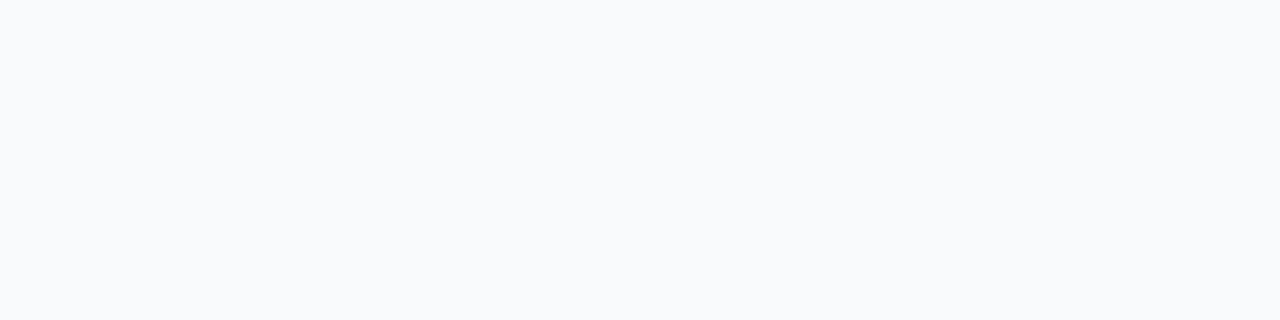
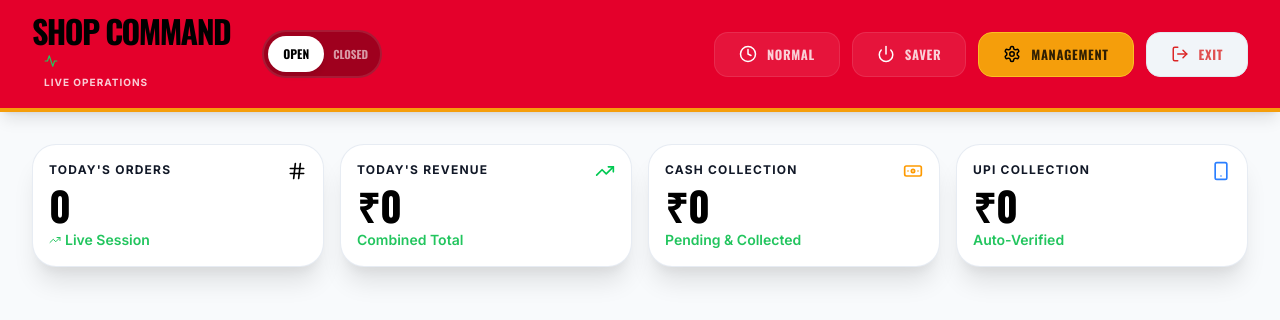
Before and after one commit to omgarkal359-gif/Smart-Bite, a React (Vite) app: page /vendor/1 in a window 1280 px wide. Before the commit this address had no page. Shown: the top 320 px of the page. Built offline with nearby package versions, Linux system fonts and the light colour scheme; sample sign-in values are in the browser's storage.

Commit message:
feat: implement multi-role authentication flow, including login pages, vendor dashboards, and checkout components.

```diff
--- a/src/App.jsx
+++ b/src/App.jsx
@@ -34,6 +34,7 @@ function App() {
         </Route>
 
         <Route path="/vendor" element={<VendorDashboard />} />
+        <Route path="/vendor/:shopId" element={<VendorDashboard />} />
         <Route path="/owner/dashboard" element={<Navigate to="/vendor" replace />} />
         <Route path="/board" element={<PublicOrderBoard />} />
         <Route path="/admin" element={<AdminControlCenter />} />
--- a/src/pages/LoginPage.jsx
+++ b/src/pages/LoginPage.jsx
@@ -1,6 +1,7 @@
 import React, { useState, useEffect } from 'react';
 import { Eye, EyeOff, User, Lock, Store, Mail, Phone, Loader2, CheckCircle2 } from 'lucide-react';
 import { useNavigate } from 'react-router-dom';
+import { SHOPS } from '../data/foodCourtDB';
 import './LoginPage.css'; // Importing pure CSS
 
 const LoginPage = () => {
@@ -76,11 +77,18 @@ const LoginPage = () => {
       setTimeout(() => {
         const normalizedRole = role === 'Shop Owner' ? 'owner' : role === 'Student' ? 'student' : 'guest';
 
-        // --- RESTRICTED VENDOR LOGIN ---
+        // --- RESTRICTED VENDOR LOGIN (Relaxed for Demo) ---
         if (role === 'Shop Owner') {
-          if (shopId !== '1111111111' || password !== '12345') {
+          const shopExists = SHOPS.some(s => s.id === shopId);
+          if (!shopExists && shopId !== '1111111111') {
             setIsLoading(false);
-            setErrorMsg('Invalid Vendor Credentials. Access Denied.');
+            setErrorMsg('Invalid Vendor Credentials. Shop ID not found.');
+            return;
+          }
+          // Allow '12345' as a universal demo password
+          if (password !== '12345') {
+            setIsLoading(false);
+            setErrorMsg('Incorrect Password.');
             return;
           }
         }
--- a/src/pages/ShopDirectory.jsx
+++ b/src/pages/ShopDirectory.jsx
@@ -220,6 +220,16 @@ const ShopDirectory = () => {
                               <Clock size={10} /> +{shop.waitTime}m
                             </span>
                           )}
+
+                          <button
+                            className="bg-navy-900 text-white text-[10px] font-black px-3 py-1 rounded-full uppercase tracking-tighter hover:bg-accent-amber hover:text-navy-900 transition-colors z-10"
+                            onClick={(e) => {
+                              e.stopPropagation();
+                              navigate(`/vendor/${shop.id}`);
+                            }}
+                          >
+                            Dashboard
+                          </button>
                         </div>
                       </div>
                     </GlassCard>
--- a/src/pages/VendorDashboard.jsx
+++ b/src/pages/VendorDashboard.jsx
@@ -1,10 +1,11 @@
 import React, { useState, useEffect, useMemo } from 'react';
-import { useNavigate } from 'react-router-dom';
+import { useNavigate, useParams } from 'react-router-dom';
 import { GlassCard } from '../components/ui/GlassCard';
 import { Button } from '../components/ui/Button';
 import { Clock, Volume2, Power, LogOut, CheckCircle, Banknote, Activity, Smartphone, Utensils, ShoppingBag, Settings, Menu, RefreshCw, X, TrendingUp, Hash, CreditCard } from 'lucide-react';
 import { motion, AnimatePresence } from 'framer-motion';
 import { MenuEditor } from '../components/vendor/MenuEditor';
+import { SHOPS } from '../data/foodCourtDB';
 import './pages.css';
 import './vendor.css';
 
@@ -28,8 +29,13 @@ const VendorDashboard = () => {
   const [heartbeat, setHeartbeat] = useState(true);
   const [shopStatus, setShopStatus] = useState('OPEN'); // OPEN | CLOSED
   const [isSidebarOpen, setIsSidebarOpen] = useState(false);
+  const { shopId: urlShopId } = useParams();
   const [user, setUser] = useState(null);
   const [showConfetti, setShowConfetti] = useState(false);
+
+  // Determine target shop ID (URL takes priority, then user profile)
+  const targetShopId = urlShopId || user?.shopId;
+  const currentShop = SHOPS.find(s => s.id === targetShopId);
 
   // Sync with LocalStorage Orders
   useEffect(() => {
@@ -38,13 +44,11 @@ const VendorDashboard = () => {
       const userData = JSON.parse(localStorage.getItem('sgu_user') || '{}');
 
       // Filter orders for THIS shop that are NOT completed yet
-      // (Simplified: we use 'prep' and 'pending_cash' as active states)
       const shopOrders = allOrders.filter(order =>
-        order.stallId === userData.shopId &&
+        order.stallId === targetShopId &&
         (order.status === 'prep' || order.status === 'pending_cash')
       ).map(order => ({
         ...order,
-        // Convert string items "2x Pizza, 1x Coke" back to array if needed for the UI
         items: typeof order.items === 'string' ? order.items.split(', ') : order.items
       }));
 
@@ -52,7 +56,7 @@ const VendorDashboard = () => {
 
       // Load completed orders for metrics
       const doneOrders = allOrders.filter(order =>
-        order.stallId === userData.shopId && order.status === 'completed'
+        order.stallId === targetShopId && order.status === 'completed'
       );
       setCompletedTickets(doneOrders);
     };
@@ -166,7 +170,7 @@ const VendorDashboard = () => {
       <header className={`kds-header shadow-lg ${shopStatus === 'CLOSED' ? 'closed' : ''}`}>
         <div className="kds-header-left flex items-center gap-8">
           <div className="flex flex-col">
-            <h1 className="heading-2 text-white text-3xl" style={{ margin: 0 }}>Shop COMMAND</h1>
+            <h1 className="heading-2 text-white text-3xl" style={{ margin: 0 }}>{currentShop?.name || 'Shop'} COMMAND</h1>
             <div className="heartbeat-monitor mt-1" style={{ padding: '4px 12px' }}>
               <Activity size={14} color={heartbeat ? '#22C55E' : '#94A3B8'} className={heartbeat ? 'pulse' : ''} />
               <span className="text-white opacity-80 text-[10px] uppercase font-black tracking-widest">Live Operations</span>
```
